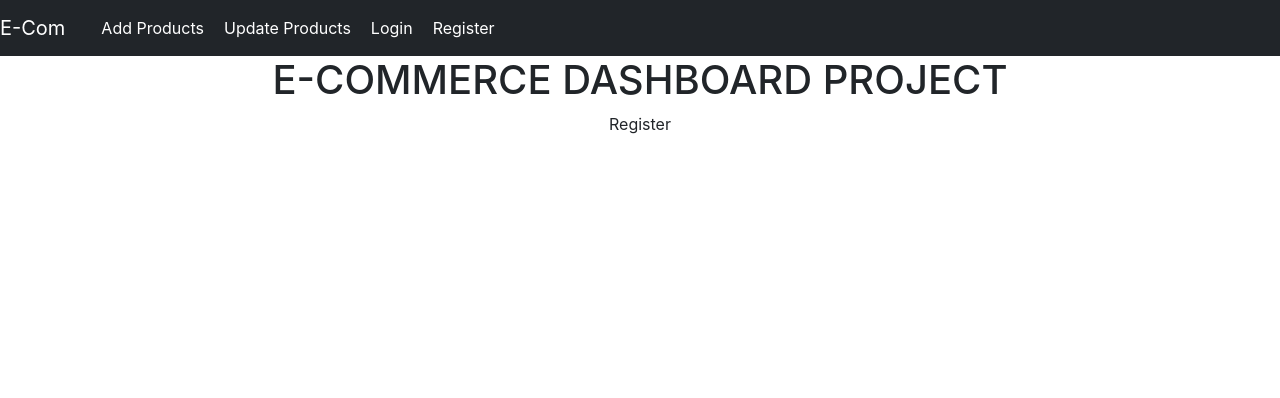
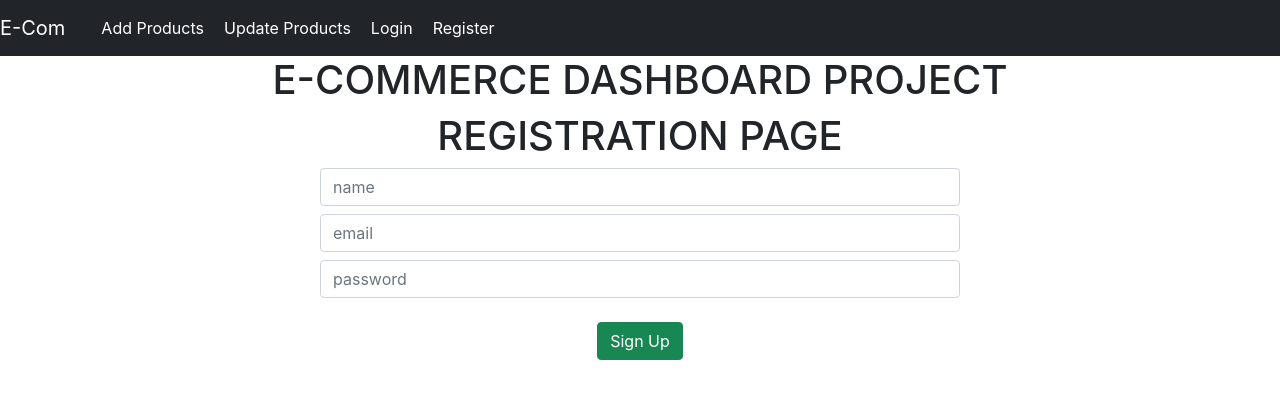
Before and after one commit to karim1706/eco-dashboard-frontend, a React (Create React App) app: page /register in a window 1280 px wide. Shown: the top 398 px of the page. Built offline with nearby package versions, Linux system fonts and the light colour scheme.

Commit message:
Creation of the Registration Form (Tests with Postman)

```diff
--- a/package.json
+++ b/package.json
@@ -6,6 +6,7 @@
     "@testing-library/jest-dom": "^5.16.4",
     "@testing-library/react": "^13.1.1",
     "@testing-library/user-event": "^13.5.0",
+    "axios": "^0.27.2",
     "react": "^18.1.0",
     "react-bootstrap": "^2.3.1",
     "react-dom": "^18.1.0",
--- a/src/components/Register.js
+++ b/src/components/Register.js
@@ -1,8 +1,33 @@
-import React from 'react'
+import React, {useState} from 'react';
+import axios from 'axios';
 
 function Register() {
+
+  const [name, setName]= useState("");
+  const [email, setEmail]= useState("");
+  const [password, setPassword]= useState("");
+
+  const signUp = async () => {
+    //let item = { name, email, password };
+
+    await axios.post('http://localhost:8000/api/register', {
+      name: name,
+      email: email,
+      password: password,
+    })
+                .then(response => console.log(response))
+                .catch((error) => console.log(error));
+  }
+
   return (
-    <div>Register</div>
+    <div className='col-sm-6 offset-sm-3'>
+        <h1>REGISTRATION PAGE</h1>
+        <input type="text" value={name} onChange={(e)=>setName(e.target.value)} className="form-control mb-2" placeholder='name'/>
+        <input type="email" value={email} onChange={(e)=>setEmail(e.target.value)} className="form-control mb-2" placeholder='email'/>
+        <input type="password" value={password} onChange={(e)=>setPassword(e.target.value)} className="form-control mb-4" placeholder='password'/>
+
+        <button onClick={signUp} className='btn btn-success'>Sign Up</button>
+    </div>
   )
 }
 
```
Also changed, not shown: 1 other file (tests, documents, lock files or other folders).
